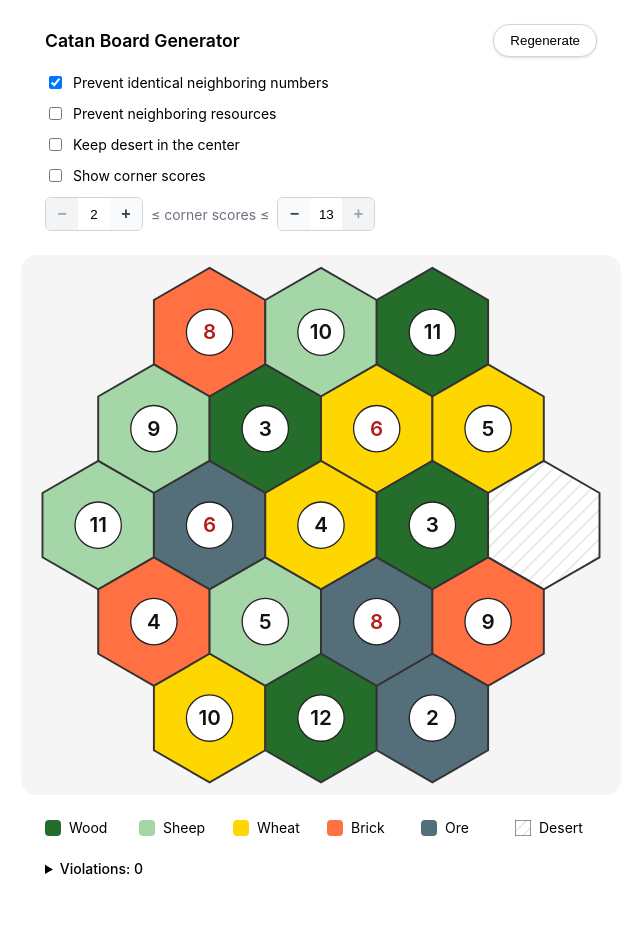
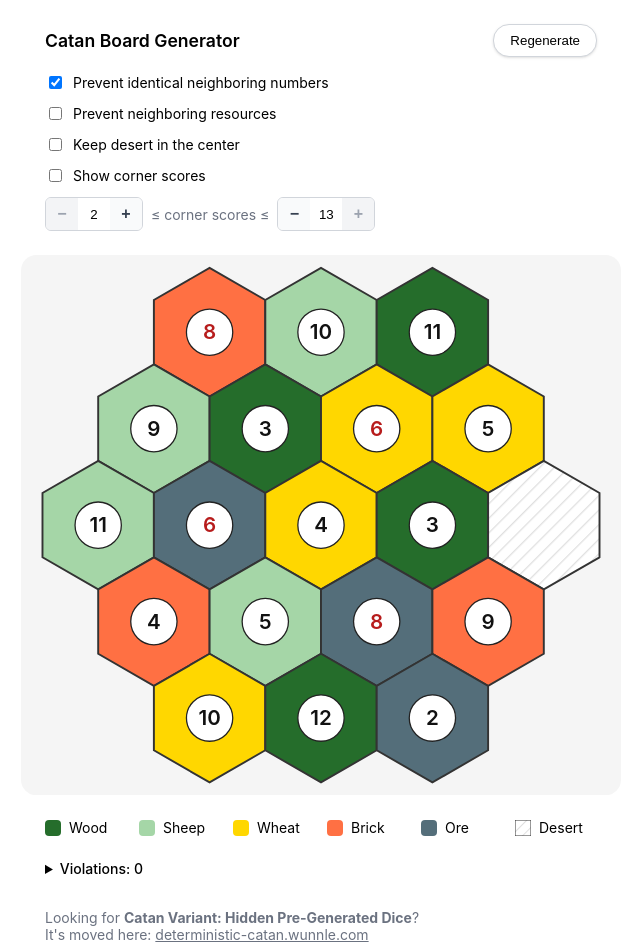
Before and after one commit to wunnle/catan-board-generator, a React (Vite) app: page / in a window 1280 px wide. Shown: the top 952 px of the page, without its empty margins (319-959 px from the left). Before the commit the page ends 901 px from the top, so only its background shows below. Built offline with nearby package versions, Linux system fonts and the light colour scheme.

Commit message:
updated readme and footer

```diff
--- a/src/CatanBoardGenerator.jsx
+++ b/src/CatanBoardGenerator.jsx
@@ -327,6 +327,13 @@
             </div>
           </div>
         </details>
+
+        <div className="footer-link">
+          Looking for <strong>Catan Variant: Hidden Pre‑Generated Dice</strong>? <br /> It's moved here:{" "}
+          <a href="https://deterministic-catan.wunnle.com/" target="_blank" rel="noopener noreferrer">
+            deterministic-catan.wunnle.com
+          </a>
+        </div>
       </div>
 
     </>
--- a/src/index.css
+++ b/src/index.css
@@ -272,3 +272,16 @@
   cursor: not-allowed;
   background: #f3f4f6;
 }
+
+.footer-link {
+  font-size: 0.875rem;
+  color: #6b7280;
+  text-align: left;
+  margin-top: 1rem;
+  width: 100%;
+}
+
+.footer-link a {
+  color: #6b7280;
+  text-decoration: underline;
+}
```
Also changed, not shown: 1 other file (tests, documents, lock files or other folders).
